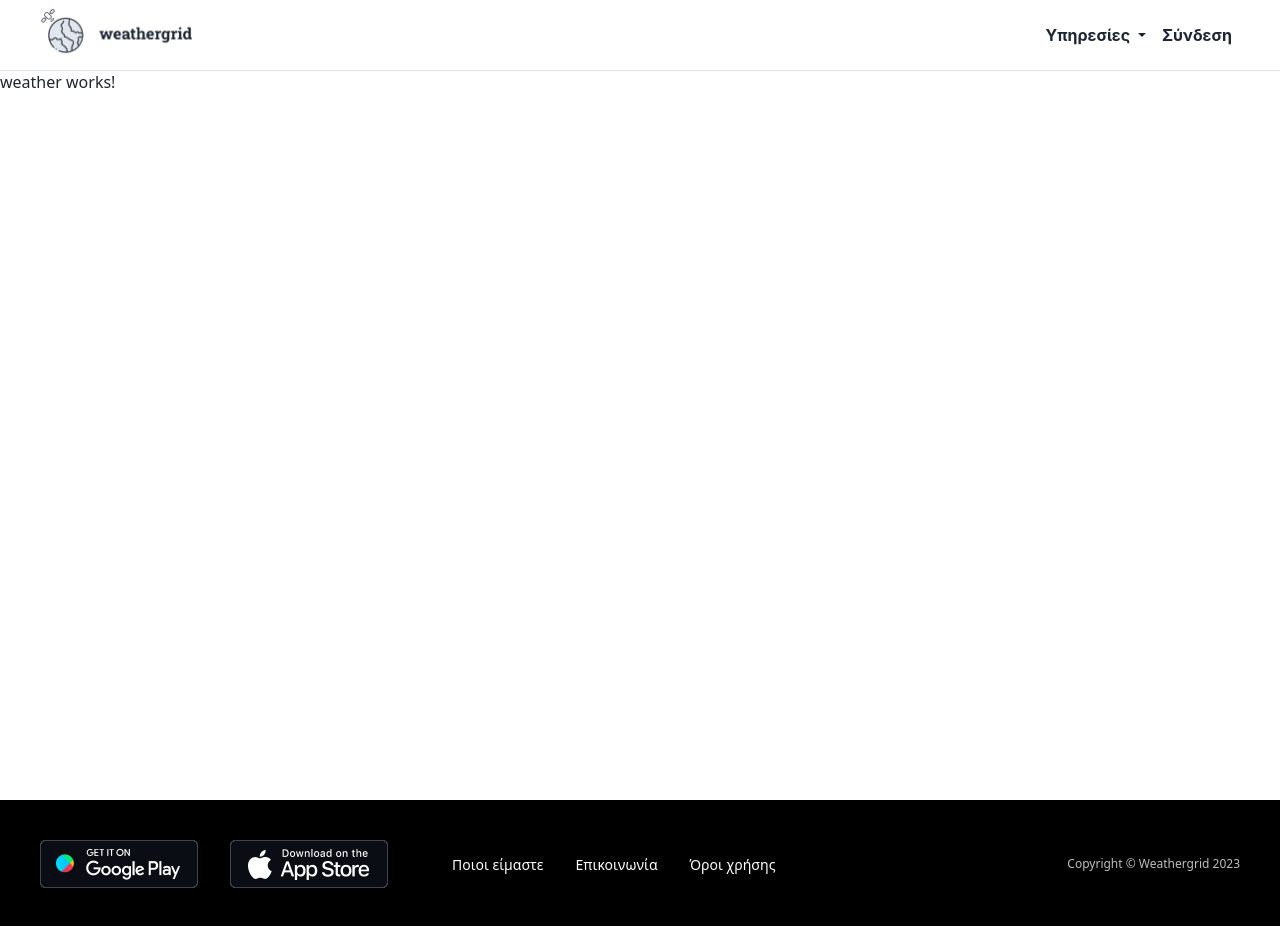
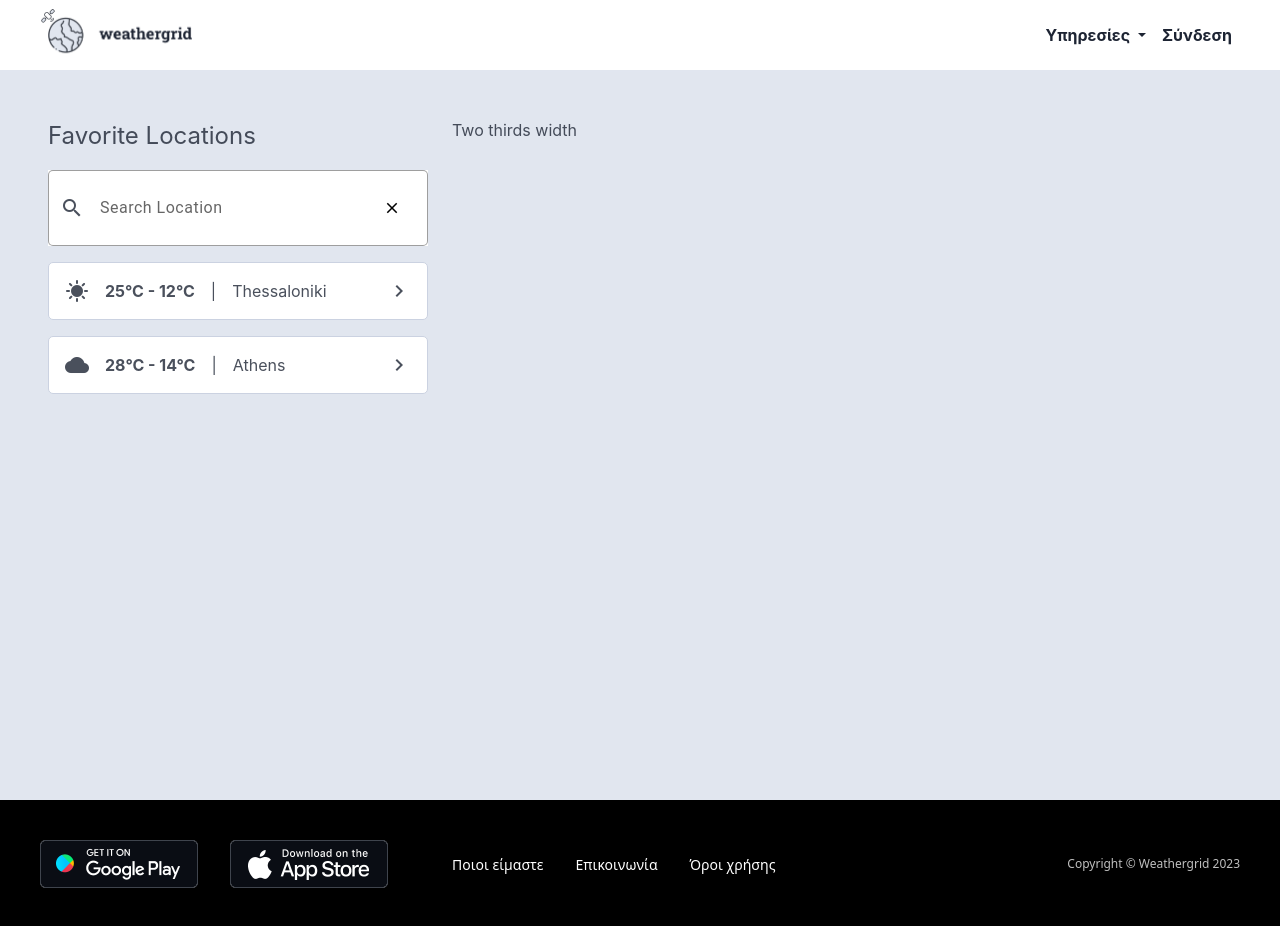
Before and after one commit to GeorgeSamourgkanidis/Onboarding-Angular-weather-app-frontend, an Angular app: page /weather in a window 1280 px wide. Built offline with nearby package versions, Linux system fonts and the light colour scheme.

Commit message:
implement left side panel and added angular material

```diff
--- a/angular.json
+++ b/angular.json
@@ -24,7 +24,11 @@
             "tsConfig": "tsconfig.app.json",
             "inlineStyleLanguage": "scss",
             "assets": ["src/favicon.ico", "src/assets"],
-            "styles": ["node_modules/bootstrap/dist/css/bootstrap.min.css", "src/styles.scss"],
+            "styles": [
+              "@angular/material/prebuilt-themes/indigo-pink.css",
+              "node_modules/bootstrap/dist/css/bootstrap.min.css",
+              "src/styles.scss"
+            ],
             "scripts": ["node_modules/bootstrap/dist/js/bootstrap.bundle.min.js"]
           },
           "configurations": {
@@ -75,7 +79,10 @@
             "polyfills": ["zone.js", "zone.js/testing"],
             "tsConfig": "tsconfig.spec.json",
             "assets": ["src/favicon.ico", "src/assets"],
-            "styles": ["src/styles.scss"],
+            "styles": [
+              "@angular/material/prebuilt-themes/indigo-pink.css",
+              "src/styles.scss"
+            ],
             "scripts": []
           }
         },
--- a/src/app/app.component.scss
+++ b/src/app/app.component.scss
@@ -1,3 +1,8 @@
 .pagesDiv {
   min-height: calc(100vh - 70px);
+  background-color: #e1e6ef;
+  padding: 3rem;
+  font-family: Inter;
+  font-size: 16px;
+  color: #1d2433cc;
 }
--- a/src/app/app.config.ts
+++ b/src/app/app.config.ts
@@ -2,7 +2,8 @@ import { ApplicationConfig } from '@angular/core';
 import { provideRouter } from '@angular/router';
 
 import { routes } from './app.routes';
+import { provideAnimationsAsync } from '@angular/platform-browser/animations/async';
 
 export const appConfig: ApplicationConfig = {
-  providers: [provideRouter(routes)]
+  providers: [provideRouter(routes), provideAnimationsAsync()]
 };
--- /dev/null
+++ b/src/app/features/left-side-panel/left-side-panel.component.html
@@ -0,0 +1,25 @@
+<div class="leftSideContainer">
+  <span class="title">Favorite Locations</span>
+
+  <mat-form-field class="searchBox" appearance="outline">
+    <mat-icon matIconPrefix>search</mat-icon>
+    <input type="tel" matInput placeholder="Search Location" />
+    <button mat-button matSuffix><mat-icon>close</mat-icon></button>
+  </mat-form-field>
+
+  @for (favoriteCity of favoriteCities; track favoriteCity) {
+    <div class="favoriteCity">
+      <div class="details gap4">
+        <div class="d-flex gap4 flex-wrap">
+          <mat-icon>{{ favoriteCity.currentWeatherIcon }}</mat-icon>
+          <div class="fw-bold">{{ favoriteCity.max }}&deg;C - {{ favoriteCity.min }}&deg;C</div>
+        </div>
+        <div class="d-flex gap4">
+          <span class="separator">|</span>
+          <span>{{ favoriteCity.cityName }}</span>
+        </div>
+      </div>
+      <mat-icon class="ms-auto">chevron_right</mat-icon>
+    </div>
+  }
+</div>
--- /dev/null
+++ b/src/app/features/left-side-panel/left-side-panel.component.scss
@@ -0,0 +1,61 @@
+.leftSideContainer {
+  display: flex;
+  flex-direction: column;
+  gap: 1rem;
+
+  .title {
+    font-size: 24px;
+  }
+
+  .searchBox {
+    ::ng-deep .mdc-text-field--outlined {
+      --mdc-outlined-text-field-container-shape: 5px;
+    }
+
+    ::ng-deep .mat-mdc-form-field-flex {
+      background-color: white;
+      padding: 10px 0;
+    }
+
+    ::ng-deep .mat-mdc-form-field-subscript-wrapper {
+      display: none;
+    }
+  }
+
+  .favoriteCity {
+    width: 100%;
+    padding: 16px;
+    background-color: white;
+    display: flex;
+    border: solid 1px #cbd2e1;
+    border-radius: 5px;
+    cursor: pointer;
+    align-items: center;
+    justify-content: space-between;
+
+    .details {
+      display: flex;
+    }
+
+    &:hover {
+      padding: 14.5px; //border increase height/width so I reduced padding
+      border: solid 3px black;
+    }
+  }
+
+  .gap4 {
+    gap: 1rem;
+  }
+
+  @media (max-width: 400px) {
+    .favoriteCity {
+      .details {
+        flex-direction: column;
+      }
+
+      .separator {
+        display: none;
+      }
+    }
+  }
+}
--- /dev/null
+++ b/src/app/features/left-side-panel/left-side-panel.component.ts
@@ -0,0 +1,32 @@
+import { Component } from '@angular/core';
+import { MatInputModule } from '@angular/material/input';
+import { MatFormFieldModule } from '@angular/material/form-field';
+import { MatIconModule } from '@angular/material/icon';
+import { MatButtonModule } from '@angular/material/button';
+import { FavoriteCity } from '../../models/weather';
+
+@Component({
+  selector: 'app-left-side-panel',
+  standalone: true,
+  imports: [MatFormFieldModule, MatInputModule, MatIconModule, MatButtonModule],
+  templateUrl: './left-side-panel.component.html',
+  styleUrl: './left-side-panel.component.scss'
+})
+export class LeftSidePanelComponent {
+  searchInput: string = '';
+
+  favoriteCities: FavoriteCity[] = [ //dummy data
+    {
+      min: 12,
+      max: 25,
+      cityName: 'Thessaloniki',
+      currentWeatherIcon: 'sunny'
+    },
+    {
+      min: 14,
+      max: 28,
+      cityName: 'Athens',
+      currentWeatherIcon: 'cloud'
+    }
+  ];
+}
--- a/src/app/features/weather/weather.component.html
+++ b/src/app/features/weather/weather.component.html
@@ -1 +1,4 @@
-<p>weather works!</p>
+<div class="weatherGridContainer">
+    <app-left-side-panel />
+    <div class="two-thirds-width">Two thirds width</div>
+</div>
--- a/src/app/features/weather/weather.component.scss
+++ b/src/app/features/weather/weather.component.scss
@@ -0,0 +1,15 @@
+.weatherGridContainer {
+  width: 100%;
+  height: 100%;
+  display: grid;
+  grid-gap: 1.5rem;
+  grid-template-columns: 380px calc(100% - 380px);
+  grid-template-rows: [sidebar-row-start content-row-start] auto [sidebar-row-end footer-row-start] 10% [footer-row-end];
+}
+
+@media (max-width: 1023px) { //smaller than laptop
+  .weatherGridContainer {
+    display: flex;
+    flex-direction: column;
+  }
+}
--- a/src/app/features/weather/weather.component.ts
+++ b/src/app/features/weather/weather.component.ts
@@ -1,9 +1,10 @@
 import { Component } from '@angular/core';
+import { LeftSidePanelComponent } from '../left-side-panel/left-side-panel.component';
 
 @Component({
   selector: 'app-weather',
   standalone: true,
-  imports: [],
+  imports: [LeftSidePanelComponent],
   templateUrl: './weather.component.html',
   styleUrl: './weather.component.scss'
 })
--- /dev/null
+++ b/src/app/models/weather.ts
@@ -0,0 +1,6 @@
+export interface FavoriteCity {
+    min: number;
+    max: number;
+    cityName: string;
+    currentWeatherIcon: string;
+}
--- a/src/index.html
+++ b/src/index.html
@@ -6,6 +6,7 @@
   <base href="/">
   <meta name="viewport" content="width=device-width, initial-scale=1">
   <link rel="icon" type="image/x-icon" href="favicon.ico">
+  <link href="https://fonts.googleapis.com/icon?family=Material+Icons" rel="stylesheet">
 </head>
 <body>
   <app-root></app-root>
```
Also changed, not shown: package.json (+7 -0 lines), 2 other files (tests, documents, lock files or other folders).
